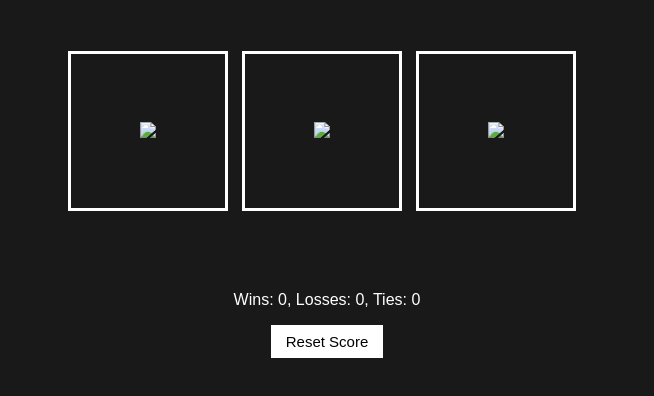
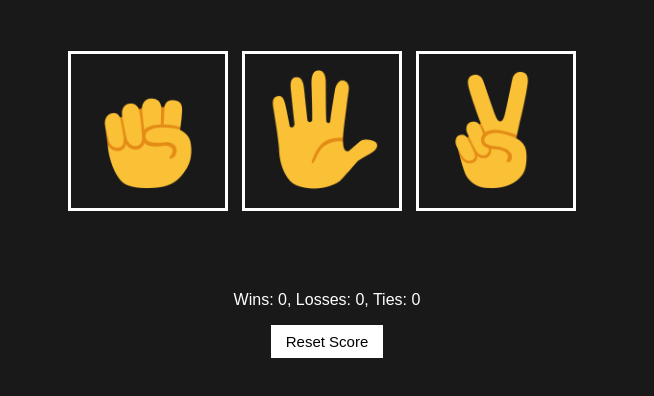
Before and after one commit to Fernando130488/Jokenpo-Game, a plain HTML site: page index.html in a window 1280 px wide. Shown: the part 290-686 px from the top of the page, without its empty margins (313-967 px from the left). Drawn offline with Linux system fonts and the light colour scheme.

Commit message:
Update index.html

```diff
--- a/index.html
+++ b/index.html
@@ -11,19 +11,19 @@
       <button onclick="
         playGame('rock');
       " class="move-button">
-        <img src="images/rock.png" class="move-icon">
+        <img src="rock-emoji.png" class="move-icon">
       </button>
 
       <button onclick="
         playGame('paper');
       " class="move-button">
-        <img src="images/paper.png" class="move-icon">
+        <img src="paper-emoji.png" class="move-icon">
       </button>
 
       <button onclick="
         playGame('scissors');
       " class="move-button">
-        <img src="images/scissors.png" class="move-icon">
+        <img src="scissors-emoji.png" class="move-icon">
       </button>
 
       <p class="js-result result"></p>
```
